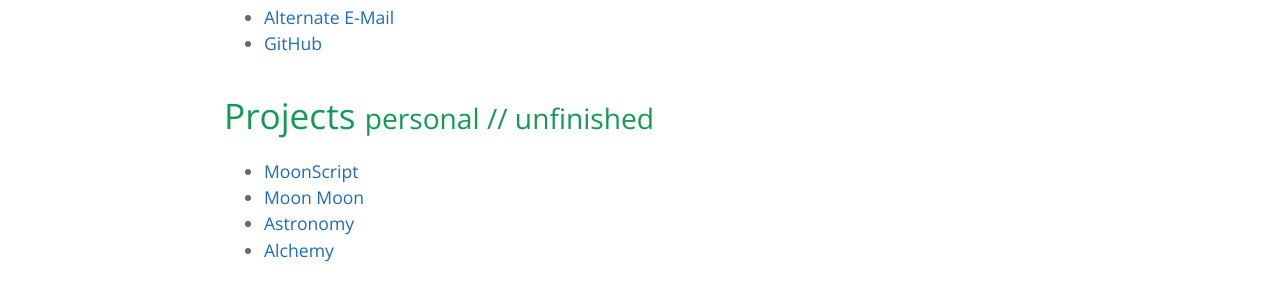
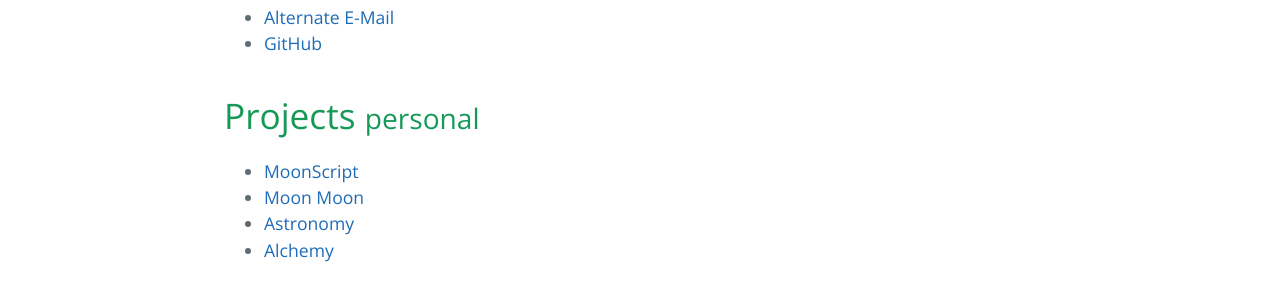
Before and after one commit to ChickenNuggers/ChickenNuggers.github.io, a Jekyll site: the page built from index.md, in a window 1280 px wide. Shown: the part 595-892 px from the top of the page. Built offline with Jekyll 4.4.1, drawn with Linux system fonts in a browser that asks for light colours.

```diff
--- a/index.md
+++ b/index.md
@@ -14,7 +14,7 @@
 * [Alternate E-Mail](mailto:charlesh2016@usd402.com)
 * [GitHub](https://github.com/ChickenNuggers)
 
-# Projects <small>personal // unfinished</small>
+# Projects <small>personal</small>
 
  * [MoonScript](https://github.com/ChickenNuggers/moonscript)
  * [Moon Moon](https://github.com/ChickenNuggers/Moon-Moon)
```
